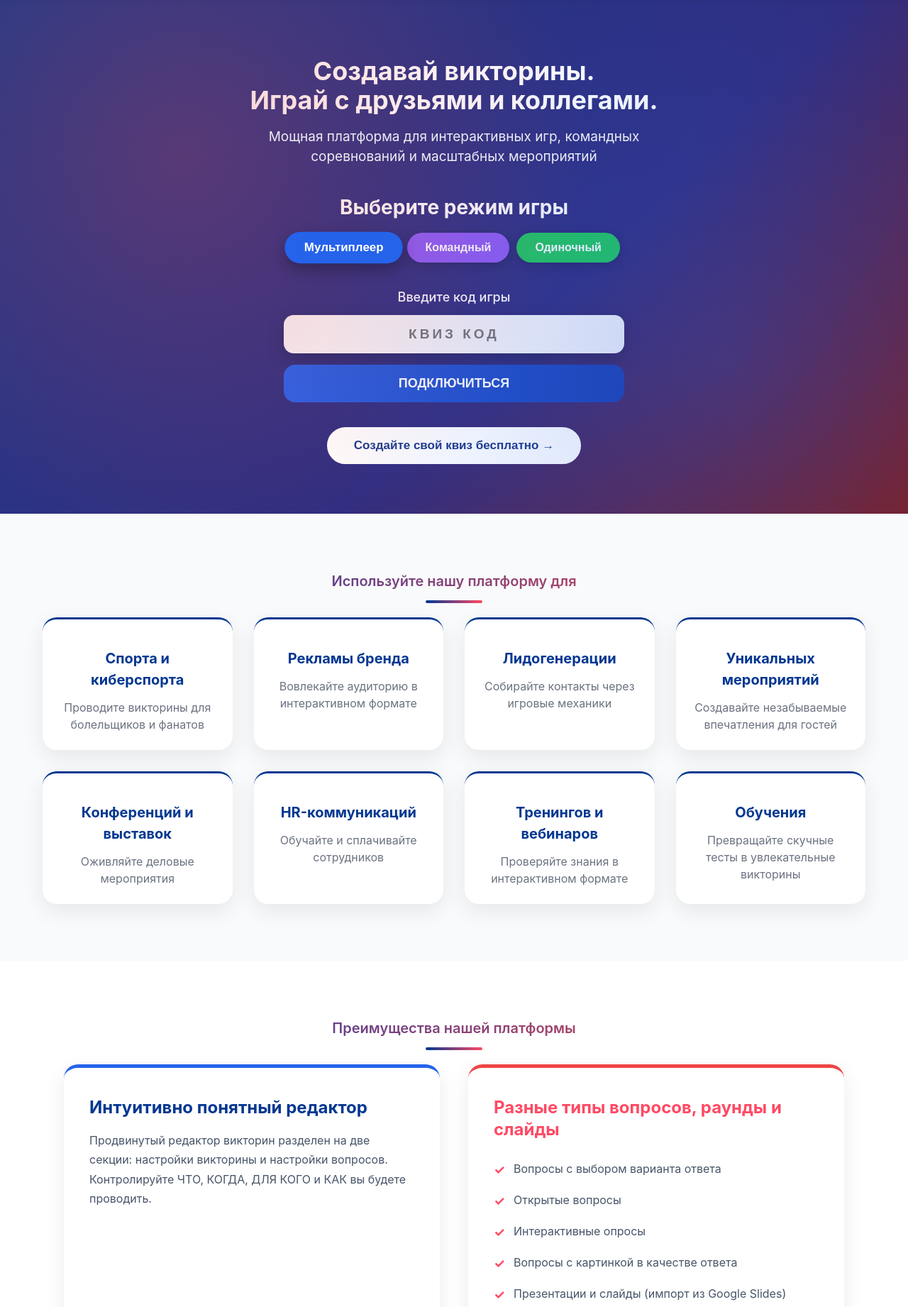
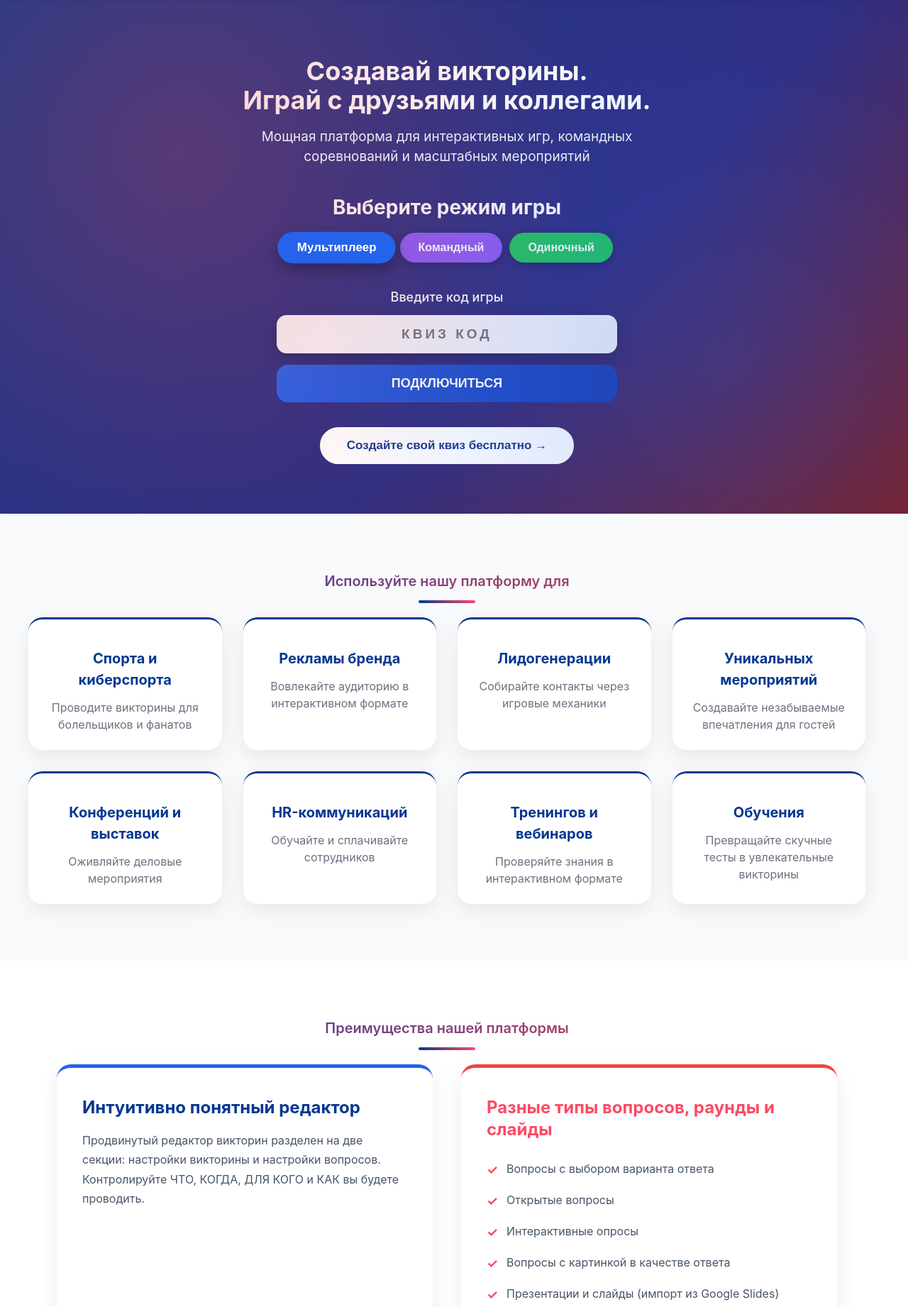
Before and after one commit to bleag/Praktika-8-sem, a Flask app: page / in a window 1280 px wide. Shown: the part 78-1920 px from the top of the page at 71% size. Run offline with Flask 3, Linux system fonts and the light colour scheme.

Commit message:
проба

```diff
--- a/static/css/style.css
+++ b/static/css/style.css
@@ -14,7 +14,7 @@ body {
 .container {
     max-width: 1200px;
     margin: 0 auto;
-    padding: 0 20px;
+    padding: 0 20px 0px 0px;
 }
 
 /* КОРПОРАТИВНЫЕ ЦВЕТА СОВКОМБАНКА */
```
